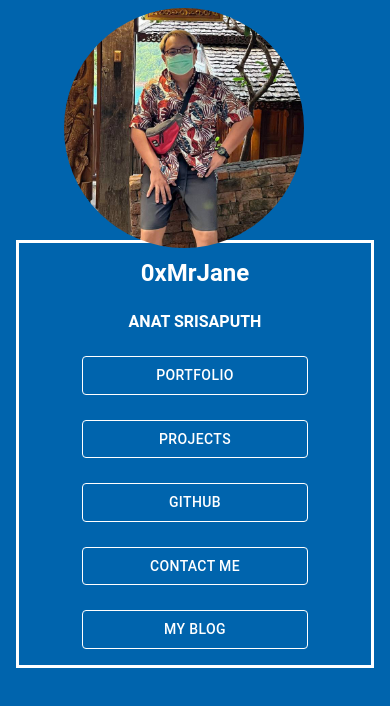
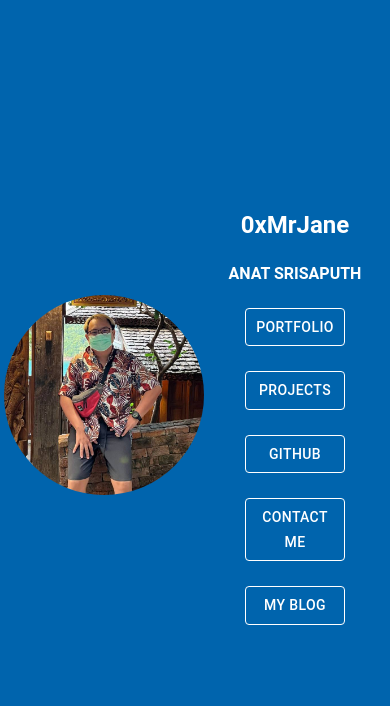
Before and after one commit to anatsrii/0xmrjane, a React (Create React App) app in the folder front/: page / in a window 390 px wide. Shown: the top 706 px of the page. Built offline with nearby package versions, Linux system fonts and the light colour scheme.

Commit message:
Update responsive mobile device ok

```diff
--- a/front/src/Components/Home.js
+++ b/front/src/Components/Home.js
@@ -1,7 +1,5 @@
-import { Button } from '@mui/material';
+import { Button, Grid } from '@mui/material';
 import Avatar from '@mui/material/Avatar';
-import Box from '@mui/material/Box';
-import Container from '@mui/material/Container';
 import '../Style/Home.css';
 
 
@@ -11,10 +9,10 @@ function Home() {
 
   return (
     // Main container
-    <Container width="xl" className='container' >
+    <Grid container justifyContent='center' alignItems='center' className='container'>
 
       {/* Left box */}
-      <Box className='box1' >
+      <Grid className='box1' >
 
         {/* Image */}
       <Avatar
@@ -22,10 +20,10 @@ function Home() {
         src="profilecorp.png"
         className='avarta'
       />
-      </Box>
+      </Grid>
 
       {/* Right Box Menu */}
-      <Box className='box2' >
+      <Grid row >
         <h1>0xMrJane</h1>
         <p>ANAT SRISAPUTH</p>
         <p><Button className='button'>PORTFOLIO</Button></p>
@@ -33,8 +31,8 @@ function Home() {
         <p><Button className='button' onClick={()=> window.open('https://github.com/anatsrii')}>GITHUB</Button></p>
         <p><Button className='button'>CONTACT ME</Button></p>
         <p><Button className='button'>MY BLOG</Button></p>
-      </Box>
-    </Container>
+      </Grid>
+    </Grid>
   )
 }
 
--- a/front/src/Style/Home.css
+++ b/front/src/Style/Home.css
@@ -3,6 +3,8 @@ body {
   font-family: "Roboto","Helvetica","Arial",sans-serif;
 }
 
+
+@media only screen and (max-width: 480px) {
   .button {
     color: #ffffff !important;
     font-weight: 500;
@@ -10,16 +12,12 @@ body {
     width: 75% ;
   }
 
-@media only screen and (max-width: 769px) {
-  body {
-    justify-content: center;
-    align-items: center;
-  }
   .container{
-    display: flex;
     height: 100vh;
     font-style: normal;
     font-weight: 500;
+    text-align: center;
+    color: #ffffff;
   }
   h1 {
     font-size: x-large;
@@ -31,27 +29,27 @@ body {
   }
 
   .avarta {
-    width: 240px !important;
-    height: 240px !important;
+    width: 200px !important;
+    height: 200px !important;
     text-align: center !important;
-    left: 3rem;
-    top: 0.5rem;
   }
   .box1 {
     max-width: 375px;
-    max-height: 50%;
+    height: 30%;
     align-items: 'center' !important;
     justify-content: 'center' !important;
+    margin-top: auto;
+    margin-bottom: auto;
   }
   .box2 {
     max-width: 375px;
-    max-height: 50%;
+    height: 70%;
      align-items: 'center';
      justify-content: 'center';
      text-align: center;
      color: #ffffff ;
      border: solid #ffffff;
-     margin-bottom: 3rem;
+     margin-bottom: 1rem;
   }
 
 
```
Lines whose indentation alone changed are shown as unchanged.
